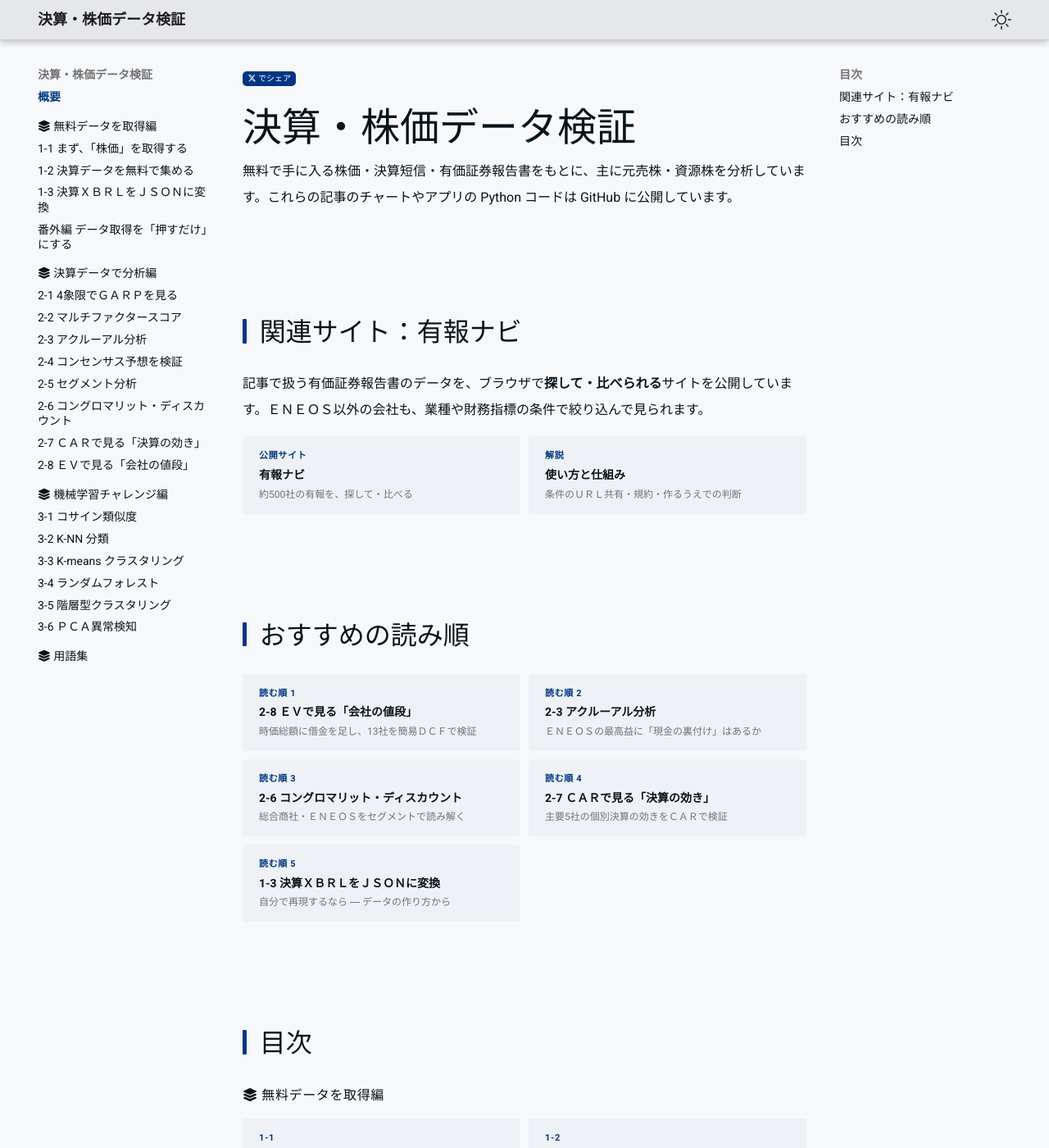
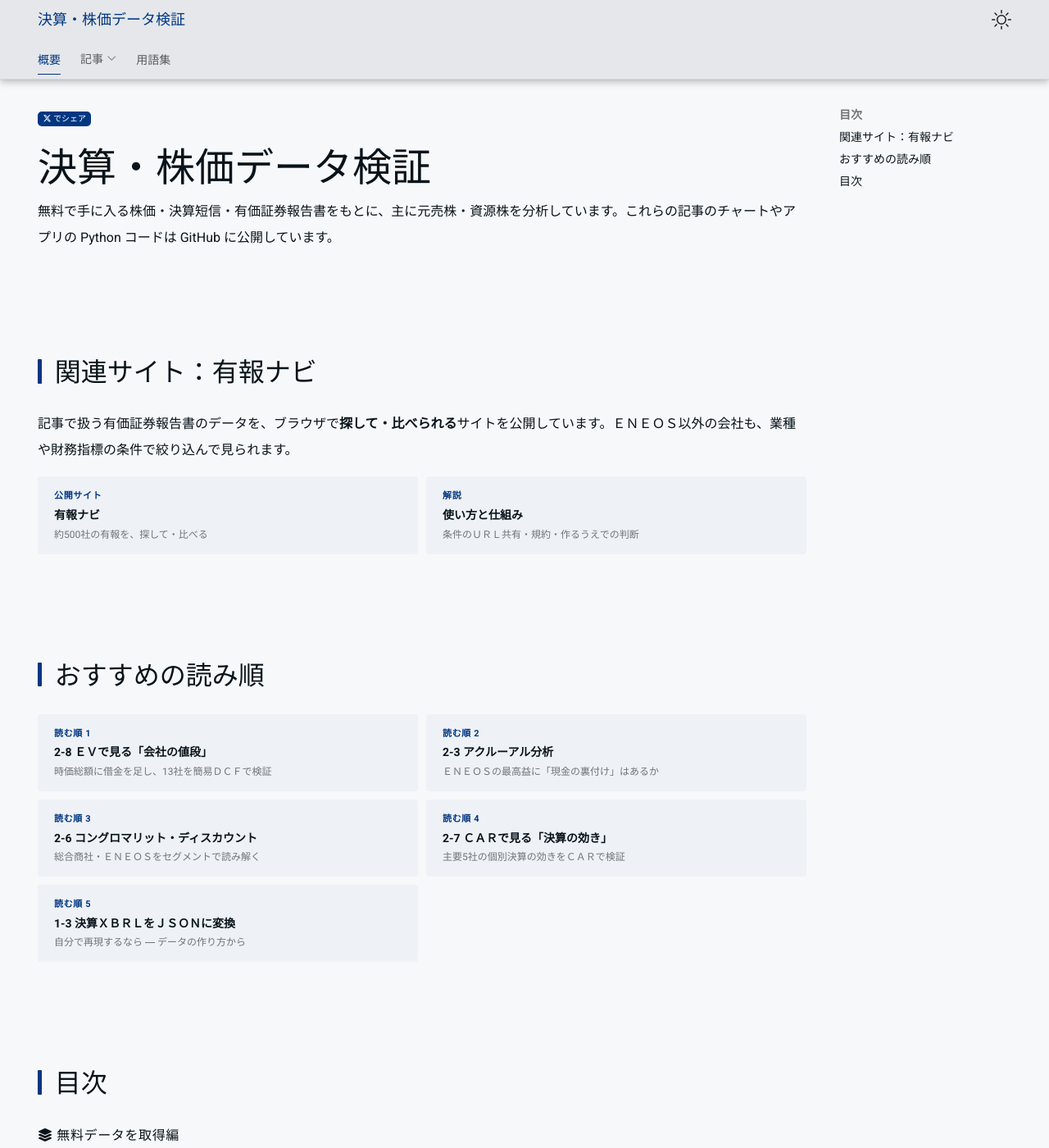
Before and after one commit to minnanosaiban/kessan-kabuka, an MkDocs documentation site: the page built from docs/index.md, in a window 1280 px wide and 1400 px high. Shown: the whole window at 82% size. Built offline with MkDocs 1.6.1 and Material for MkDocs 9.7.7, drawn with Linux system fonts in a browser that asks for light colours.

Commit message:
Update kessan-kabuka

```diff
--- /dev/null
+++ b/docs/css/shared/tabs.css
@@ -0,0 +1,185 @@
+/* minna-design / tabs.css — ヘッダーのタブとドロップダウン、サイドバーのグループ区切り（ーアプリー 等）。
+   tomo・hotline・kessan-kabuka・e-shikaku で共通。テンプレート側は各サイトの overrides/partials/tabs-item.html・header.html。
+   tokens.css・base.css・layout.css（・components.css）の後、parts.css の前に読み込む。サイト側では編集しない（編集は minna-design）。 */
+
+/* モバイルでもタブを常時表示（隠さない） */
+@media screen and (max-width: 76.234375em) {
+  .md-tabs {
+    display: block;
+    background-color: var(--md-primary-fg-color);
+  }
+  .md-tabs__list {
+    overflow-x: auto;
+    -webkit-overflow-scrolling: touch;
+    scrollbar-width: none;
+  }
+  .md-tabs__list::-webkit-scrollbar {
+    display: none;
+  }
+  .md-tabs__item {
+    flex-shrink: 0;
+    height: 2.4rem;
+  }
+  .md-tabs__link {
+    font-size: 0.7rem;
+    margin-top: 0.6rem;
+  }
+  .md-tabs__link--active {
+    text-underline-offset: 8px !important;
+  }
+}
+
+/* タブのドロップダウン（「裁判文書公開」等、子ページが複数あるタブ）。
+   Zensical の既定テンプレートは子が複数あっても最初の1件しかタブバーに出さないため、
+   overrides/partials/tabs-item.html で子が2件以上のときだけ描く分岐を追加した。
+   2026-09-22: 独自クリックJSでの開閉は、開発機では動いたがユーザーの実機Chromeでは
+   反応しなかった（原因不明。拡張機能・シークレットウィンドウでも再現）。
+   原因を特定できないまま何度も直すよりも確実な方法へ、と判断し、
+   このサイトの書面一覧などで実績のある `<details>/<summary>`（ブラウザが開閉を担う、
+   JS不要のネイティブな仕組み）に作り直した。custom.js は「他が開いていたら閉じる」等の
+   補助のみで、開閉そのものには関与しない（そのJSが効かなくても核心の機能は動く）。
+   Zensical既定の .md-tabs__list は横スクロール用に overflow-x:auto を持つが、
+   CSSの仕様上「x が visible でなければ y も auto 扱いになる」ため、
+   overflow-yだけ上書きしても効かず、ドロップダウンが縦方向にクリップされて消える
+   （実機で発覚）。.md-tabs と .md-tabs__list 自体の overflow/contain を外して解決。
+   トリガー<summary>の当たり判定がタブ行全体をきちんと覆うよう、Material既定の
+   .md-tabs__item が持つ高さ(2.4rem)とパディング(左右.6rem)を <li> から <summary> 側へ
+   移し、<summary> を height:100%・横は通常のflowのままにしている
+   （<li>の幅の計算は今までどおり<summary>の中身に任せる。position:absoluteで
+   広げる方式は、要素が通常のflowから外れて<li>の幅計算に寄与しなくなり、
+   タブ行全体が潰れて隣のタブと文字が重なる事故になったため採らない）。 */
+/* overflow は必ずショートハンドで上書きする（x/yを個別に指定すると、CSSの仕様上
+   「片方が visible でなければもう片方も自動的に non-visible 扱いになる」ため、
+   例えば overflow-x:auto; overflow-y:visible; と書いても overflow-y は結局 auto になり、
+   ドロップダウンが縦方向にクリップされて消える。実機で2回再発したハマりどころ）。
+   モバイル用の横スクロール（上の「モバイルでもタブを常時表示」の overflow-x:auto）より
+   後に書いて勝たせる必要があるため、この位置に置く。 */
+.md-tabs,
+.md-tabs__list {
+  overflow: visible !important;
+  contain: none !important;
+}
+
+.md-tabs__item--dropdown {
+  position: relative;
+  padding-left: 0 !important;
+  padding-right: 0 !important;
+}
+
+.md-tabs__dropdown-details {
+  height: 100%;
+}
+
+.md-tabs__dropdown-details > summary {
+  display: flex;
+  align-items: center;
+  justify-content: center;
+  gap: 0.3em;
+  height: 100%;
+  padding: 0 0.6rem;
+  margin-top: 0 !important;   /* Material既定の.md-tabs__linkのmargin-topを打ち消し、height:100%の起点をタブ行の上端に固定 */
+  box-sizing: border-box;
+  cursor: pointer;
+  list-style: none;
+}
+
+.md-tabs__dropdown-details > summary::-webkit-details-marker {
+  display: none;   /* 既定の三角マーカーを消す（への字アイコンで代替） */
+}
+
+/* 「裁判文書公開」等のドロップダウンタブは、上の summary の height:100% で縦中央寄せにしているが、
+   隣の通常タブ（モバイル用に margin-top で少し上寄りに揃えている。上の「モバイルでもタブを常時表示」）
+   より2〜3px下にずれる。モバイル幅だけ下に余白を作って中央位置を合わせる
+   （実機のフォントサイズ・行送りで検証した値。この定義はカスケードの都合で
+   上の .md-tabs__dropdown-details > summary の padding より後ろに置く必要がある） */
+@media screen and (max-width: 76.234375em) {
+  .md-tabs__dropdown-details > summary {
+    padding-bottom: 0.29rem;
+  }
+}
+
+.md-tabs__caret {
+  font-size: 0.6rem;
+  transition: transform 0.15s ease;
+}
+
+.md-tabs__dropdown-details[open] .md-tabs__caret {
+  transform: rotate(180deg);
+}
+
+.md-tabs__dropdown {
+  position: absolute;
+  top: 100%;
+  left: 0;
+  z-index: 5;
+  min-width: 6.5rem;
+  margin: 0;
+  padding: 4px;
+  list-style: none;
+  background: var(--md-default-bg-color);
+  border-radius: 8px;
+  box-shadow: 0 6px 20px rgba(0, 0, 0, 0.16);
+}
+
+.md-tabs__dropdown-link {
+  display: block;
+  position: relative;      /* つまみ(::before)より前面に出す */
+  z-index: 1;
+  padding: 7px 10px;
+  font-size: 0.7rem;
+  color: var(--md-typeset-color) !important;
+  text-decoration: none !important;
+  border-radius: 6px;
+  white-space: nowrap;
+}
+
+.md-tabs__dropdown-link:hover,
+.md-tabs__dropdown-link--active {
+  background: var(--surface-gray);
+  color: var(--md-main-color) !important;
+}
+
+/* サイドバー・タブ：1つのタブの中を複数のグループに分けるとき、ナビに「ーアプリー」「ーツールー」の区切りを入れる。
+   上部タブのドロップダウン（.md-tabs__dropdown-group）とサイドバーの両方。 */
+
+.md-tabs__dropdown-group {
+  padding: 8px 10px 3px;
+  font-size: 0.6rem;
+  letter-spacing: 0.08em;
+  color: var(--md-default-fg-color--light);
+  text-align: center;
+  white-space: nowrap;
+}
+
+.md-tabs__dropdown-group:not(:first-child) {
+  margin-top: 4px;
+}
+
+/* サイドバー：技術解説の中のグループ（アプリ／ツール／ウェブサイト）を、常に開いた区切り見出し ーアプリー にする。
+   外側のセクション（技術解説）には効かせない（入れ子の内側だけ）。 */
+.md-nav--primary .md-nav__item--section .md-nav__item--section > label.md-nav__link {
+  justify-content: center;
+  margin-top: 0.6rem;
+  font-size: 0.6rem;
+  letter-spacing: 0.08em;
+  color: var(--md-default-fg-color--light);
+  pointer-events: none;
+  cursor: default;
+}
+
+.md-nav--primary .md-nav__item--section .md-nav__item--section > label.md-nav__link .md-ellipsis::before,
+.md-nav--primary .md-nav__item--section .md-nav__item--section > label.md-nav__link .md-ellipsis::after {
+  content: "ー";
+}
+
+.md-nav--primary .md-nav__item--section .md-nav__item--section > label.md-nav__link .md-nav__icon {
+  display: none;
+}
+
+.md-nav--primary .md-nav__item--section .md-nav__item--section > .md-nav {
+  display: block;
+  visibility: visible;
+  max-height: none;
+  opacity: 1;
+  grid-template-rows: 1fr;
+}
--- /dev/null
+++ b/docs/js/tabs.js
@@ -0,0 +1,25 @@
+// タブのドロップダウン（「裁判文書公開」等）。開閉そのものはネイティブの
+// <details>/<summary>（overrides/partials/tabs-item.html）がブラウザの機能として行うので、
+// このJSはあくまで補助（他のドロップダウンが開いていたら閉じる／外側クリックで閉じる）。
+// 独自クリック処理で開閉させていた前の版は、開発機では動いたがユーザーの実機Chromeでは
+// 反応しなかった（原因不明）ため、確実に動くネイティブな仕組みに切り替えた（2026-09-22）。
+// この補助JSが万一効かなくても、開閉・ページ遷移という核心の機能には影響しない。
+document.addEventListener("DOMContentLoaded", function () {
+  var details = document.querySelectorAll(".md-tabs__dropdown-details");
+  if (!details.length) return;
+
+  details.forEach(function (d) {
+    d.addEventListener("toggle", function () {
+      if (!d.open) return;
+      details.forEach(function (other) {
+        if (other !== d) other.open = false;
+      });
+    });
+  });
+
+  document.addEventListener("click", function (e) {
+    details.forEach(function (d) {
+      if (d.open && !d.contains(e.target)) d.open = false;
+    });
+  });
+});
--- a/mkdocs.yml
+++ b/mkdocs.yml
@@ -8,28 +8,29 @@ site_dir: site
 
 nav:
   - 概要: index.md
-  - <i class="fa-solid fa-layer-group"></i> 無料データを取得編:
-      - 1-1 まず、「株価」を取得する: posts/01-01_get_stock_prices.md
-      - 1-2 決算データを無料で集める: posts/01-02_collect_other_data.md
-      - 1-3 決算ＸＢＲＬをＪＳＯＮに変換: posts/01-03_xbrl_to_json.md
-      - 番外編 データ取得を「押すだけ」にする: posts/EX-03_data_hub.md
-  - <i class="fa-solid fa-layer-group"></i> 決算データで分析編:
-      - 2-1 4象限でＧＡＲＰを見る: posts/02-01_garp_peg_roe.md
-      - 2-2 マルチファクタースコア: posts/02-02_multifactor_scoreboard.md
-      - 2-3 アクルーアル分析: posts/02-03_accrual_analysis.md
-      - 2-4 コンセンサス予想を検証: posts/02-04_triangulation.md
-      - 2-5 セグメント分析 : posts/02-05_segment_analysis.md
-      - 2-6 コングロマリット・ディスカウント: posts/02-06_segment_core_stocks.md
-      - 2-7 ＣＡＲで見る「決算の効き」 : posts/02-07_narrative_car.md
-      - 2-8 ＥＶで見る「会社の値段」 : posts/02-08_enterprise_value.md
-  - <i class="fa-solid fa-layer-group"></i> 機械学習チャレンジ編:
-      - 3-1 コサイン類似度: posts/03-01_similar_earnings_search.md
-      - 3-2 K-NN 分類: posts/03-02_knn_prediction.md
-      - 3-3 K-means クラスタリング: posts/03-03_earnings_clustering.md
-      - 3-4 ランダムフォレスト: posts/03-04_random_forest.md
-      - 3-5 階層型クラスタリング: posts/03-05_price_clustering.md
-      - 3-6 ＰＣＡ異常検知: posts/03-06_price_anomaly.md
-  - <i class="fa-solid fa-layer-group"></i> 用語集: glossary.md
+  - 記事:
+    - 無料データを取得編:
+        - 1-1 まず、「株価」を取得する: posts/01-01_get_stock_prices.md
+        - 1-2 決算データを無料で集める: posts/01-02_collect_other_data.md
+        - 1-3 決算ＸＢＲＬをＪＳＯＮに変換: posts/01-03_xbrl_to_json.md
+        - 番外編 データ取得を「押すだけ」にする: posts/EX-03_data_hub.md
+    - 決算データで分析編:
+        - 2-1 4象限でＧＡＲＰを見る: posts/02-01_garp_peg_roe.md
+        - 2-2 マルチファクタースコア: posts/02-02_multifactor_scoreboard.md
+        - 2-3 アクルーアル分析: posts/02-03_accrual_analysis.md
+        - 2-4 コンセンサス予想を検証: posts/02-04_triangulation.md
+        - 2-5 セグメント分析 : posts/02-05_segment_analysis.md
+        - 2-6 コングロマリット・ディスカウント: posts/02-06_segment_core_stocks.md
+        - 2-7 ＣＡＲで見る「決算の効き」 : posts/02-07_narrative_car.md
+        - 2-8 ＥＶで見る「会社の値段」 : posts/02-08_enterprise_value.md
+    - 機械学習チャレンジ編:
+        - 3-1 コサイン類似度: posts/03-01_similar_earnings_search.md
+        - 3-2 K-NN 分類: posts/03-02_knn_prediction.md
+        - 3-3 K-means クラスタリング: posts/03-03_earnings_clustering.md
+        - 3-4 ランダムフォレスト: posts/03-04_random_forest.md
+        - 3-5 階層型クラスタリング: posts/03-05_price_clustering.md
+        - 3-6 ＰＣＡ異常検知: posts/03-06_price_anomaly.md
+  - 用語集: glossary.md
 
 # 整理中のため公開対象外（整理後に nav と index へ再追加する）
 exclude_docs: |
@@ -41,12 +42,14 @@ extra_css:
   - css/shared/base.css
   - css/shared/layout.css
   - css/shared/components.css
+  - css/shared/tabs.css
   - css/blog.css
   - https://fonts.googleapis.com/css2?family=Noto+Sans+JP:wght@300;400;500;700&family=Noto+Serif+JP:wght@400;700&display=swap
   - https://cdn.jsdelivr.net/npm/bootstrap-icons/font/bootstrap-icons.css
   - https://cdnjs.cloudflare.com/ajax/libs/font-awesome/6.5.1/css/all.min.css
 
 extra_javascript:
+  - js/tabs.js # タブのドロップダウン（他を閉じる／外側クリックで閉じる）の補助
   - js/lightbox.js # 図のクリック拡大（旧 glightbox の代わり。Zensical はプラグインを使えない）
 
 theme:
@@ -76,6 +79,8 @@ theme:
     - content.code.select
     - content.footnote.tooltips
     - content.tooltips
+    - navigation.tabs # ヘッダーにタブを出す
+    - navigation.tabs.sticky # スクロールしてもタブを固定
     - navigation.expand
     - navigation.indexes
     - navigation.sections
--- /dev/null
+++ b/overrides/partials/header.html
@@ -0,0 +1,69 @@
+{#-
+  tomo の overrides/partials/header.html と同じ（サイト名を常にリンクで出す）。検索は、Zensical 既定のまま残している。
+  tomo は検索を使わないので、検索の部分だけ違う。
+-#}
+{% set class = "md-header" %}
+{% if "navigation.tabs.sticky" in features %}
+  {% set class = class ~ " md-header--shadow md-header--lifted" %}
+{% elif "navigation.tabs" not in features %}
+  {% set class = class ~ " md-header--shadow" %}
+{% endif %}
+<header class="{{ class }}" data-md-component="header">
+  <nav class="md-header__inner md-grid" aria-label="{{ lang.t('header') }}">
+    <label class="md-header__button md-icon" for="__drawer">
+      {% set icon = config.theme.icon.menu or "material/menu" %}
+      {% include ".icons/" ~ icon ~ ".svg" %}
+    </label>
+    <div class="md-header__title" data-md-component="header-title">
+      <div class="md-header__ellipsis">
+        <div class="md-header__topic">
+          <span class="md-ellipsis">
+            <a href="{{ config.extra.homepage | d(nav.homepage.url, true) | url }}" class="header-site-link">
+              {{ config.site_name }}
+            </a>
+          </span>
+        </div>
+        <div class="md-header__topic" data-md-component="header-topic">
+          <span class="md-ellipsis">
+            {% if page.meta and page.meta.title %}
+              {{ page.meta.title }}
+            {% else %}
+              {{ page.title }}
+            {% endif %}
+          </span>
+        </div>
+      </div>
+    </div>
+    {% if config.theme.palette %}
+      {% if not config.theme.palette is mapping %}
+        {% include "partials/palette.html" %}
+      {% endif %}
+    {% endif %}
+    {% if not config.theme.palette is mapping %}
+      {% include "partials/javascripts/palette.html" %}
+    {% endif %}
+    {% if config.extra.alternate %}
+      {% include "partials/alternate.html" %}
+    {% endif %}
+    {% if "search" in config.plugins %}
+      {% set search = config.plugins["search"] | attr("config") %}
+      {% if search.enabled %}
+        <label class="md-header__button md-icon" for="__search" aria-label="{{ lang.t('search') }}">
+          {% set icon = config.theme.icon.search or "material/magnify" %}
+          {% include ".icons/" ~ icon ~ ".svg" %}
+        </label>
+        {% include "partials/search.html" %}
+      {% endif %}
+    {% endif %}
+    {% if config.repo_url %}
+      <div class="md-header__source">
+        {% include "partials/source.html" %}
+      </div>
+    {% endif %}
+  </nav>
+  {% if "navigation.tabs.sticky" in features %}
+    {% if "navigation.tabs" in features %}
+      {% include "partials/tabs.html" %}
+    {% endif %}
+  {% endif %}
+</header>
--- /dev/null
+++ b/overrides/partials/tabs-item.html
@@ -0,0 +1,107 @@
+{#-
+  Zensical の既定テンプレート（zensical/templates/partials/tabs-item.html）を上書き。
+  既定は、タブに子ページが複数あっても最初の1件（index優先）だけをリンクにし、残りは
+  タブバーから消えてしまう（トップの<li>を1つ作るだけで、子の一覧は描かない）。
+  「裁判文書公開」タブの下に「2026年提訴／2024年提訴／2021年提訴」を並べるため、
+  子が2件以上あるときだけドロップダウン（.md-tabs__item--dropdown）を描く分岐を追加した
+  （CSS は docs/css/02-layout.css「タブのドロップダウン」）。子が1件だけの既存タブ（Home／株主総会質疑応答）は
+  従来どおり子なしと同じ見た目になる（このファイルを上書きする前の挙動のまま）。
+
+  2026-09-22: 独自クリックJS（.md-tabs__link--dropdown + custom.js）は、開発機のブラウザでは
+  自動テストで繰り返し動作を確認できたが、ユーザーの実機Chrome（シークレットウィンドウでも再現。
+  拡張機能は原因ではない）では反応しなかった。原因を特定できないまま止まったため、
+  独自JSでの開閉をやめ、**このサイトの書面一覧などで既に実績のある `<details>/<summary>`
+  （HTML標準の開閉ウィジェット。JS不要でブラウザが開閉を担う）に作り直した**。
+  `<summary>` はリンクではないので、クリックしても他のページへは飛ばず開閉するだけ
+  （子ページへのリンクは中の `<ul class="md-tabs__dropdown">` の各項目が担う）。
+  「他のドロップダウンが開いていたら閉じる」「外側クリックで閉じる」は custom.js の軽いJSで
+  補っているが、そのJSが万一効かなくても、開閉と遷移という核心の機能は
+  `<details>` のネイティブ動作だけで完結する。
+-#}
+{% macro render_content(nav_item, ref) %}
+  {% set ref = ref or nav_item %}
+  {{ ref.title or nav_item.title }}
+{% endmacro %}
+{% macro render(nav_item, ref) %}
+  {% set ref = ref or nav_item %}
+  {% set class = "md-tabs__item" %}
+  {% if ref.active %}
+    {% set class = class ~ " md-tabs__item--active" %}
+  {% endif %}
+  {% if nav_item.children %}
+    {% set _ = namespace(index = none) %}
+      {% if "navigation.indexes" in features %}
+      {% for item in nav_item.children %}
+        {% if item.is_index and _.index is none %}
+          {% set _.index = item %}
+        {% endif %}
+      {% endfor %}
+    {% endif %}
+    {% set index = _.index %}
+    {% set first = index or nav_item.children | first %}
+    {% set sections = nav_item.children | selectattr("children") | list %}
+    {% set has_pages = nav_item.children | rejectattr("children") | rejectattr("is_index") | list | length > 0 %}
+    {% if sections | length > 0 and not has_pages and sections[0].children | selectattr("children") | list | length == 0 %}
+      {# 子がすべてセクション（アプリ／ツール／ウェブサイト）のとき：区切り見出し付きのドロップダウン #}
+      <li class="{{ class }} md-tabs__item--dropdown">
+        <details class="md-tabs__dropdown-details">
+          <summary class="md-tabs__link">
+            {{ render_content(nav_item, ref) }}
+            <i class="bi bi-chevron-down md-tabs__caret" aria-hidden="true"></i>
+          </summary>
+          <ul class="md-tabs__dropdown">
+            {% if index %}
+              <li>
+                <a href="{{ index.url | url }}" class="md-tabs__dropdown-link{% if index.active %} md-tabs__dropdown-link--active{% endif %}">
+                  {{ index.title }}
+                </a>
+              </li>
+            {% endif %}
+            {% for group in sections %}
+              <li class="md-tabs__dropdown-group">ー{{ group.title }}ー</li>
+              {% for child in group.children %}
+                <li>
+                  <a href="{{ child.url | url }}" class="md-tabs__dropdown-link{% if child.active %} md-tabs__dropdown-link--active{% endif %}">
+                    {{ child.title }}
+                  </a>
+                </li>
+              {% endfor %}
+            {% endfor %}
+          </ul>
+        </details>
+      </li>
+    {% elif first.children %}
+      {{ render(first, ref) }}
+    {% elif nav_item.children | length > 1 %}
+      <li class="{{ class }} md-tabs__item--dropdown">
+        <details class="md-tabs__dropdown-details">
+          <summary class="md-tabs__link">
+            {{ render_content(first, ref) }}
+            <i class="bi bi-chevron-down md-tabs__caret" aria-hidden="true"></i>
+          </summary>
+          <ul class="md-tabs__dropdown">
+            {% for child in nav_item.children %}
+              <li>
+                <a href="{{ child.url | url }}" class="md-tabs__dropdown-link{% if child.active %} md-tabs__dropdown-link--active{% endif %}">
+                  {{ child.title }}
+                </a>
+              </li>
+            {% endfor %}
+          </ul>
+        </details>
+      </li>
+    {% else %}
+      <li class="{{ class }}">
+        <a href="{{ first.url | url }}" class="md-tabs__link">
+          {{ render_content(first, ref) }}
+        </a>
+      </li>
+    {% endif %}
+  {% else %}
+    <li class="{{ class }}">
+      <a href="{{ nav_item.url | url }}" class="md-tabs__link">
+        {{ render_content(nav_item) }}
+      </a>
+    </li>
+  {% endif %}
+{% endmacro %}
```
Also changed, not shown: docs/glossary.md (+2 -0 lines), docs/index.md (+2 -0 lines).
